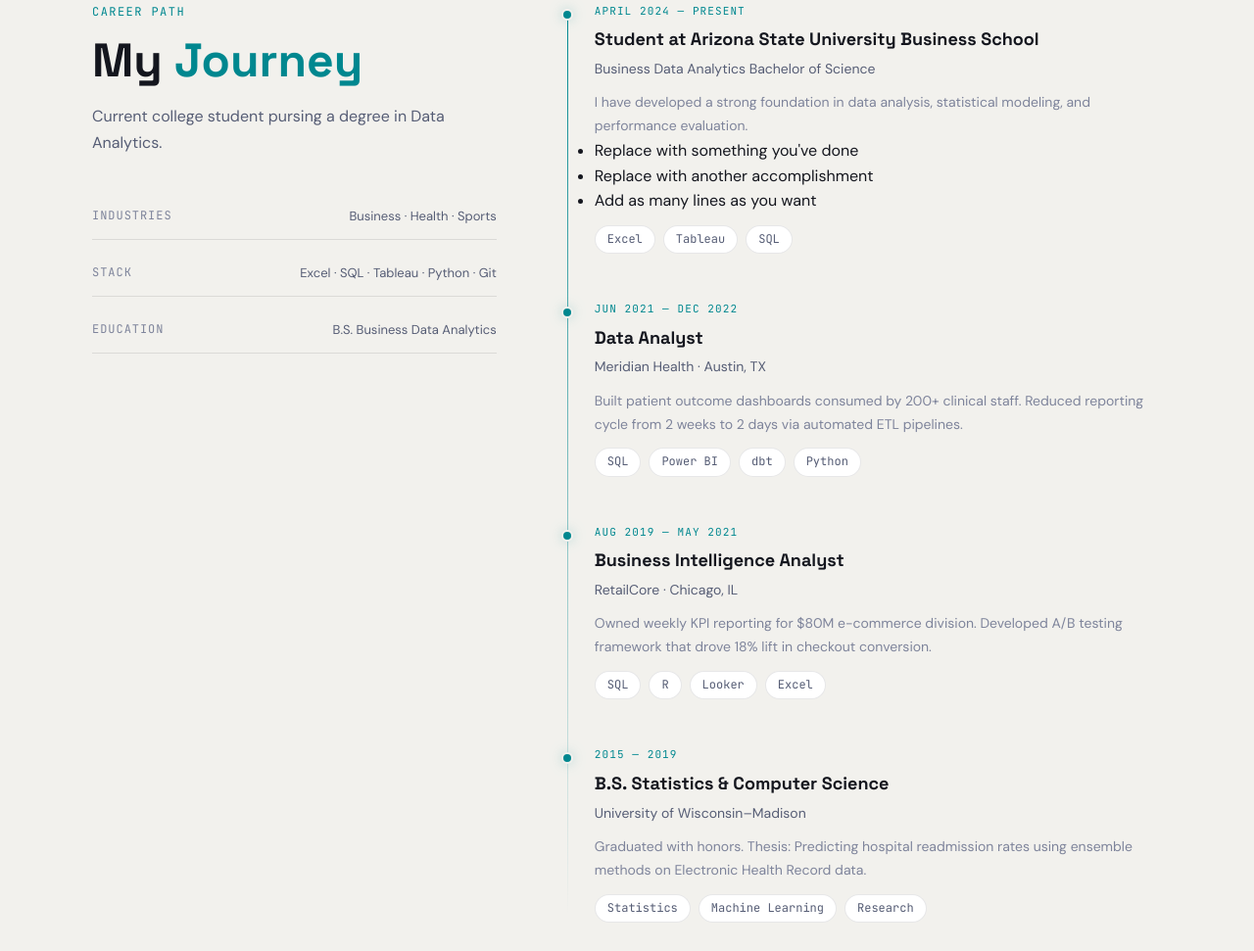
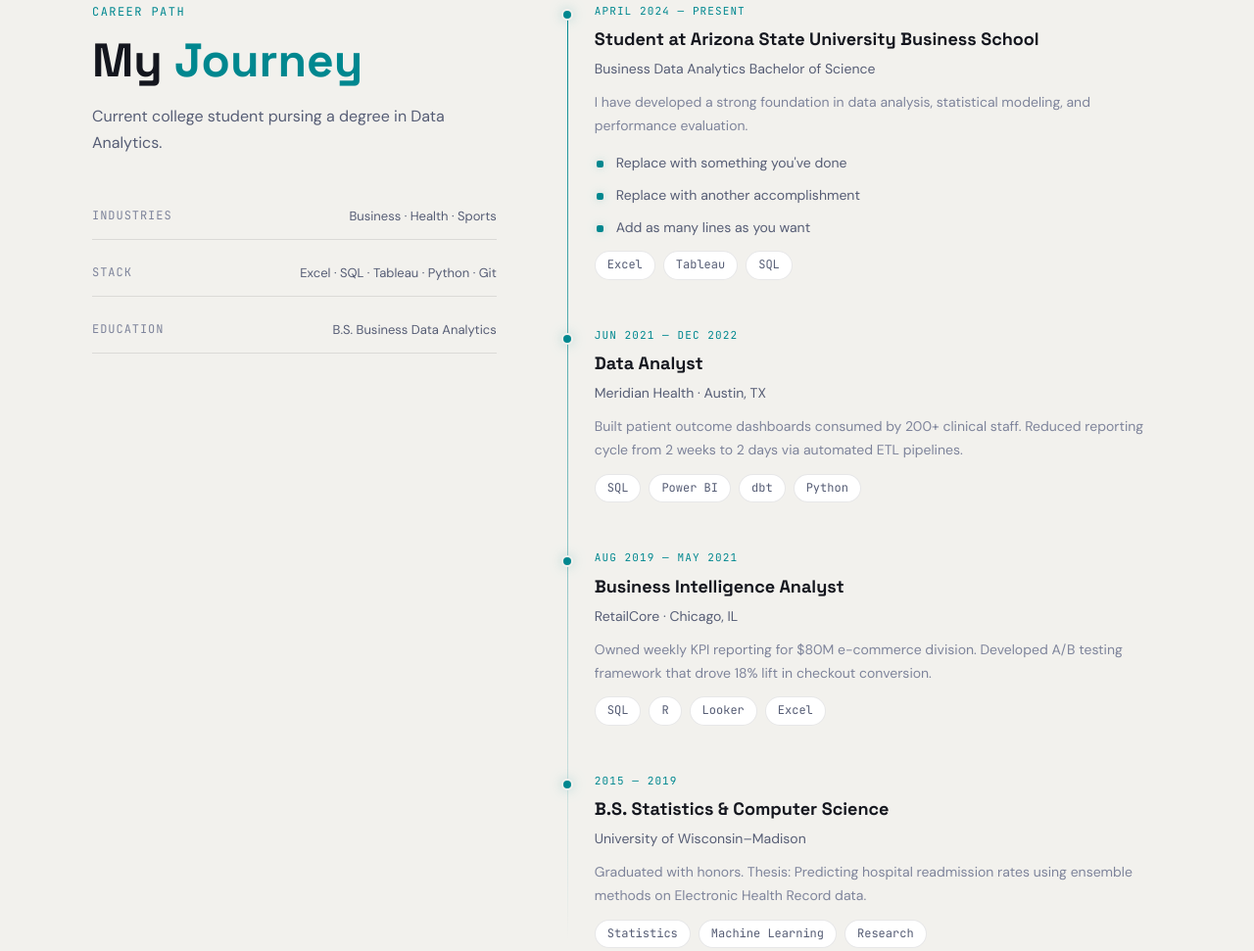
Before and after one commit to MHines14/Portfolio, a plain HTML site: page index.html in a window 1280 px wide. Shown: the part 2215-3186 px from the top of the page at 98% size. Drawn offline with nearby package versions, Linux system fonts and the light colour scheme.

Commit message:
Update styles.css

```diff
--- a/styles.css
+++ b/styles.css
@@ -1,5 +1,4 @@
-
-  *, *::before, *::after { box-sizing: border-box; margin: 0; padding: 0; }
+*, *::before, *::after { box-sizing: border-box; margin: 0; padding: 0; }
 
   :root {
     --bg: #090b12;
@@ -687,6 +686,34 @@
     line-height: 1.7;
     max-width: 600px;
   }
+  .timeline-list {
+    list-style: none;
+    display: flex;
+    flex-direction: column;
+    gap: 10px;
+    margin-top: 14px;
+    max-width: 600px;
+  }
+  .timeline-list li {
+    position: relative;
+    padding-left: 22px;
+    font-size: 14px;
+    line-height: 1.65;
+    color: var(--text-muted);
+    text-wrap: pretty;
+  }
+  .timeline-list li::before {
+    content: '';
+    position: absolute;
+    left: 2px;
+    top: 0.62em;
+    width: 7px;
+    height: 7px;
+    border-radius: 2px;
+    background: var(--cyan);
+    box-shadow: 0 0 8px var(--cyan-glow);
+  }
+  .timeline-list strong { color: var(--text); font-weight: 600; }
   .timeline-tags {
     display: flex;
     flex-wrap: wrap;
```
